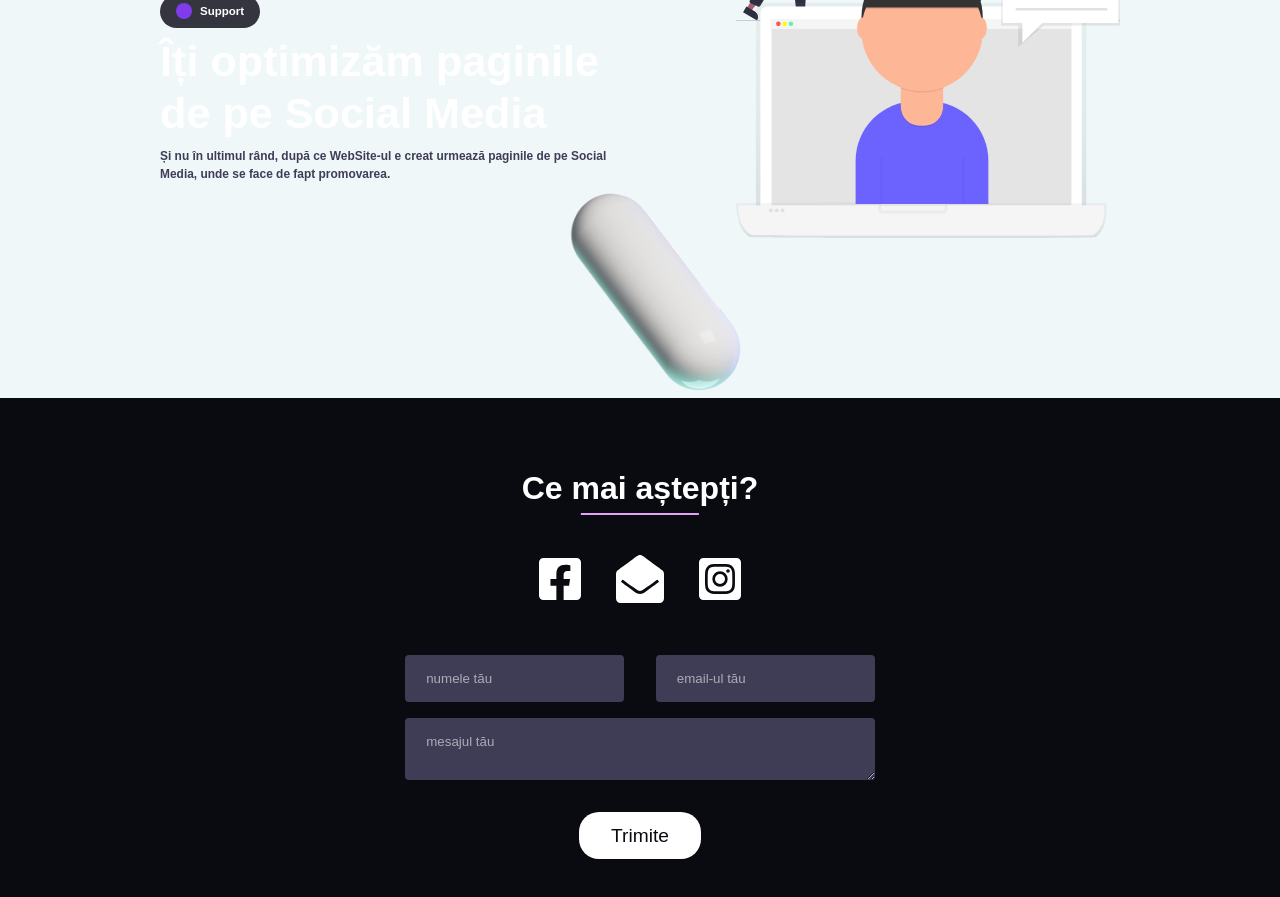
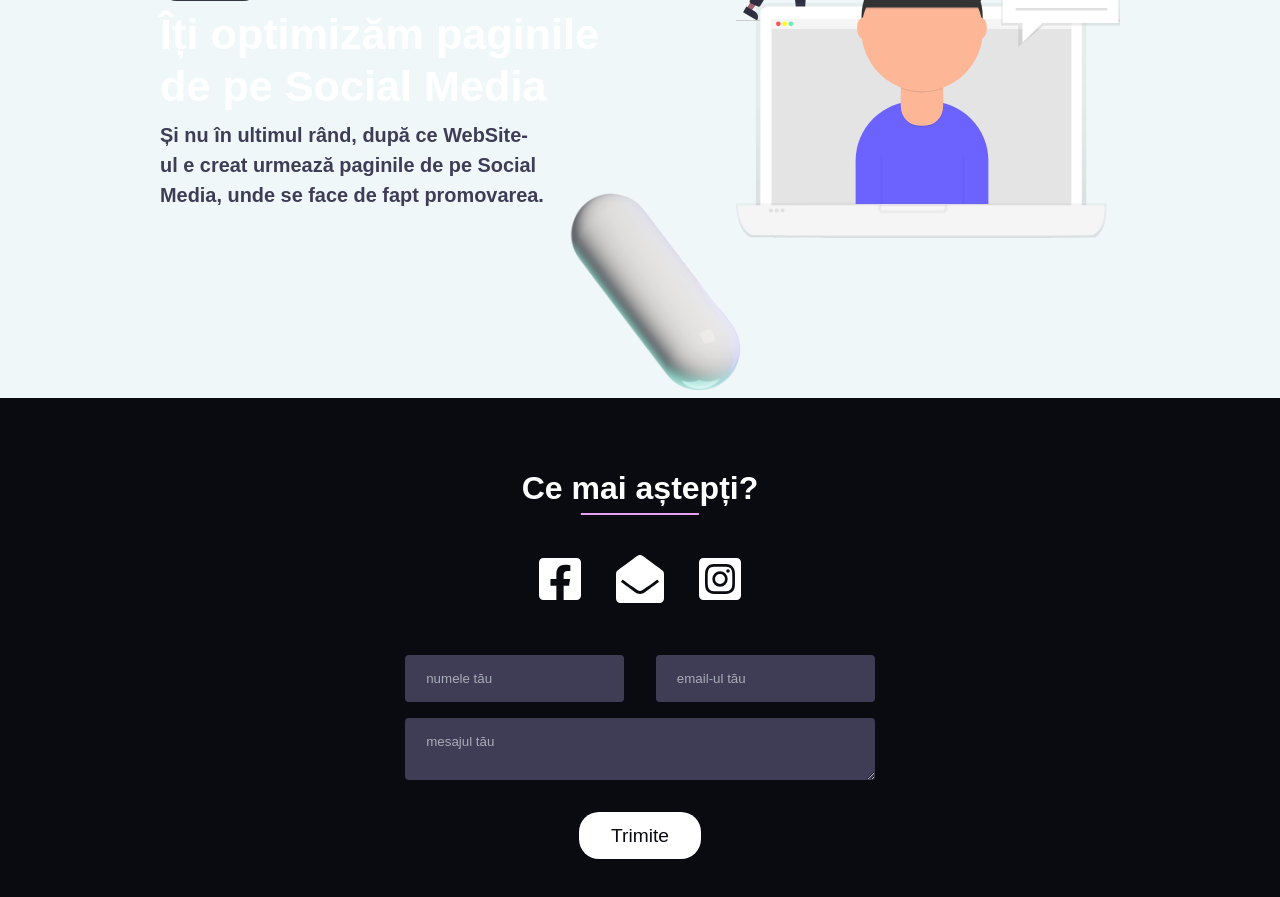
Before and after one commit to ValiRegep/webmasters-landing-page, a React (Create React App) app: page / in a window 1280 px wide. Shown: the part 3160-4057 px from the top of the page. Built offline with nearby package versions, Linux system fonts and the light colour scheme.

Commit message:
Update index.js

```diff
--- a/src/components/TextBlock/index.js
+++ b/src/components/TextBlock/index.js
@@ -54,10 +54,11 @@ const Title = styled.div`
 `;
 
 const SubText = styled.div`
-  font-size: calc(0.5rem + 0.5vw);
+  max-width: 80%;
+  font-size: calc(0.7rem + 1vw);
   color: var(--nav2);
   @media only Screen and (max-width: 48em) {
-    font-size: calc(0.5rem + 1vw);
+    font-size: calc(0.7rem + 1vw);
   }
 `;
 
```
